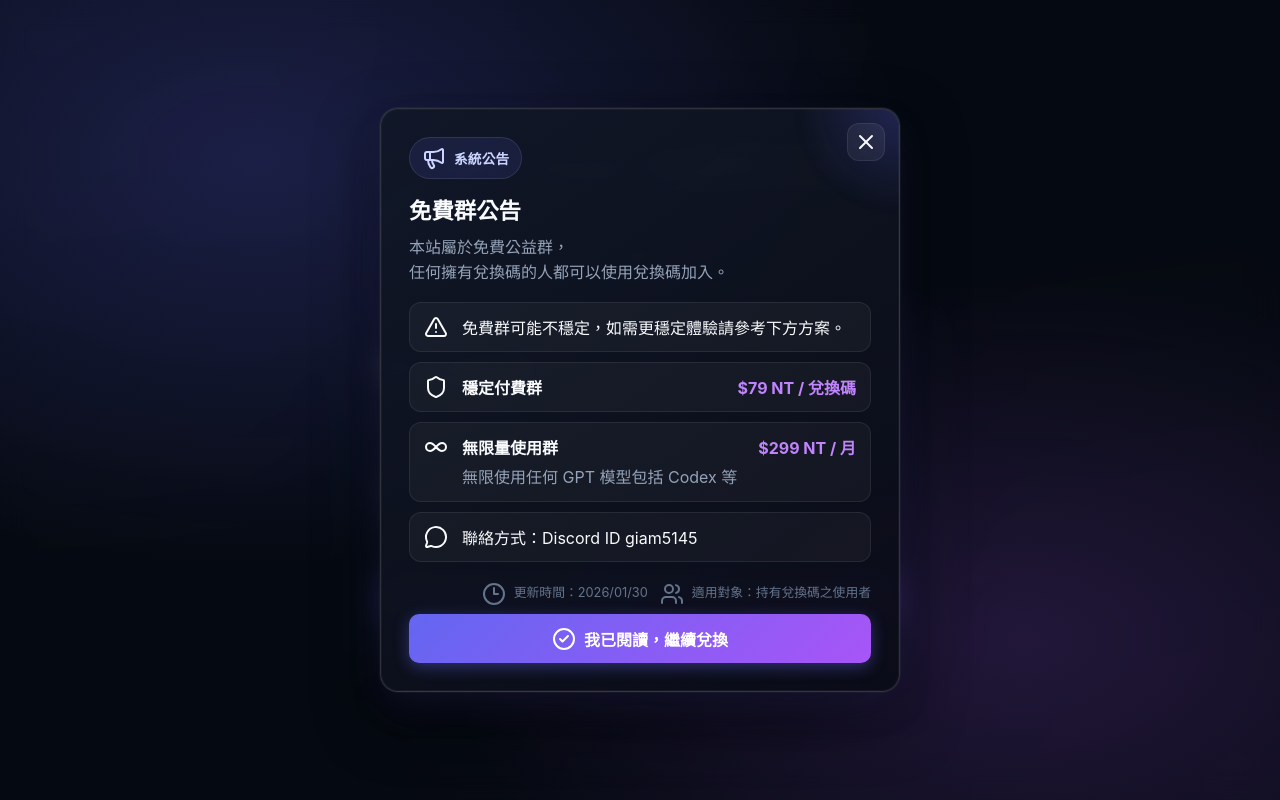
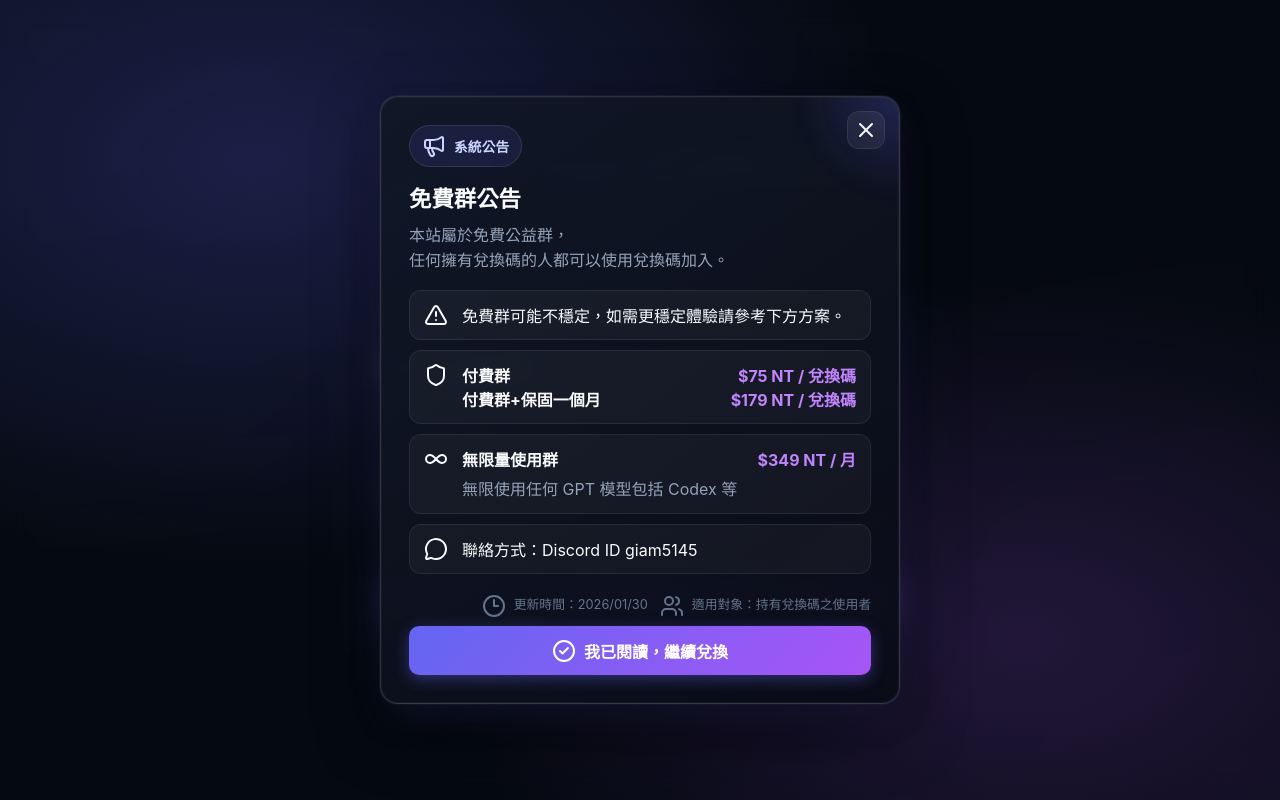
Before and after one commit to JneJne829/team-manage-ZH_TW, a FastAPI app: page / in a window 1280 px wide. Run offline with FastAPI, Linux system fonts and the light colour scheme; data that the repository does not hold is empty.

Commit message:
修改前端

```diff
--- a/app/static/css/user.css
+++ b/app/static/css/user.css
@@ -586,6 +586,8 @@ body {
 .plan-price {
     color: #c084fc;
     font-weight: 700;
+    margin-left: auto;
+    text-align: right;
 }
 
 .plan-desc {
--- a/app/templates/user/redeem.html
+++ b/app/templates/user/redeem.html
@@ -109,8 +109,8 @@
                     <i data-lucide="shield"></i>
                     <div>
                         <div class="plan-header">
-                            <span class="plan-name">穩定付費群</span>
-                            <span class="plan-price">$79 NT / 兌換碼</span>
+                            <span class="plan-name">付費群<br>付費群+保固一個月</span>
+                            <span class="plan-price">$75 NT / 兌換碼<br>$179 NT / 兌換碼</span>
                         </div>
                     </div>
                 </li>
@@ -119,7 +119,7 @@
                     <div>
                         <div class="plan-header">
                             <span class="plan-name">無限量使用群</span>
-                            <span class="plan-price">$299 NT / 月</span>
+                            <span class="plan-price">$349 NT / 月</span>
                         </div>
                         <div class="plan-desc">無限使用任何 GPT 模型包括 Codex 等</div>
                     </div>
```
